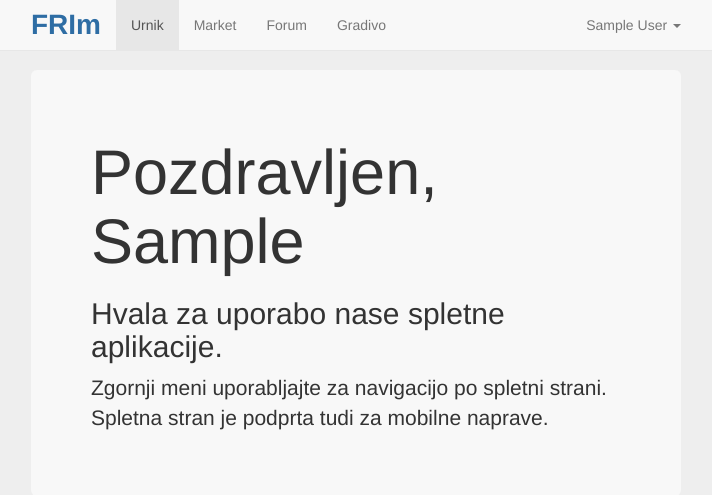
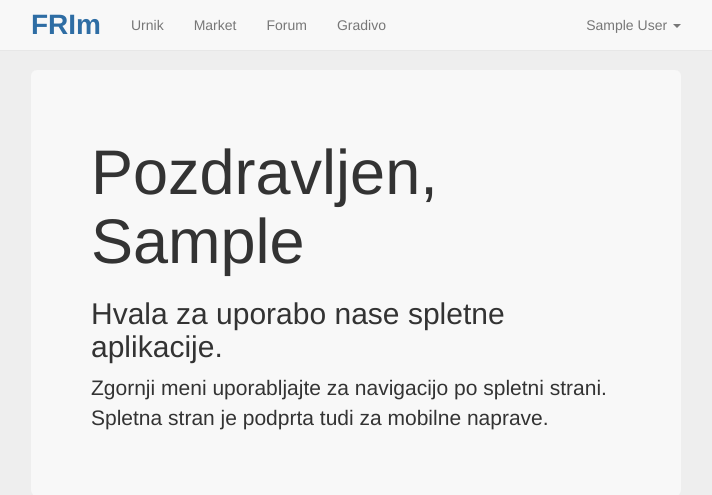
Before and after one commit to marlic1337/FRIm, a Django app: page / in a window 1280 px wide. Shown: the top 495 px of the page, without its empty margins (284-996 px from the left). Run offline with Django 3.2, Linux system fonts and the light colour scheme; the visitor is signed in with stand-in values (Sample User, id 1); parts of the project's set-up code (start-up, migrations or seed data) failed here and were passed over; some libraries are stand-ins or nearby versions.

Commit message:
Classes  index.html

```diff
--- a/templates/base.html
+++ b/templates/base.html
@@ -45,7 +45,7 @@
         </div>
         <div id="navbar" class="navbar-collapse collapse">
           <ul class="nav navbar-nav">
-            <li class="active"><a href="#">Urnik</a></li>
+            <li><a href="/classes">Urnik</a></li>
             <li><a href="/market">Market</a></li>
             <li><a href="/forum">Forum</a></li>
             <li><a href="/documents">Gradivo</a></li>
--- a/templates/classes/index.html
+++ b/templates/classes/index.html
@@ -1,3 +1,7 @@
+{% extends 'base.html' %}
+
+{% block content %}
+
     <h1>{{ urnik_name }}</h1>
     <h2>Moj urnik</h2>
     <ul>{{ myUrnik }}</ul>
@@ -26,3 +30,5 @@
         <li><a href="https://urnik.fri.uni-lj.si/timetable/{{ urnik_name }}/allocations?classroom={{ classroom.prostor_id }}">{{ classroom.prostor_name }}</a></li>
         {% endfor %}
     </ul>
+
+{% endblock %}
```
Lines whose indentation alone changed are shown as unchanged.
